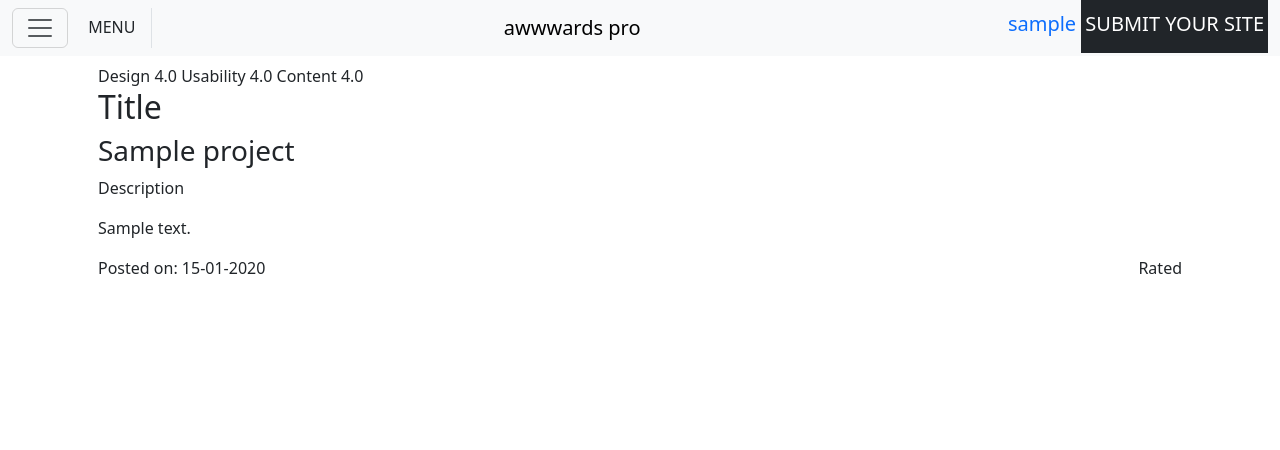
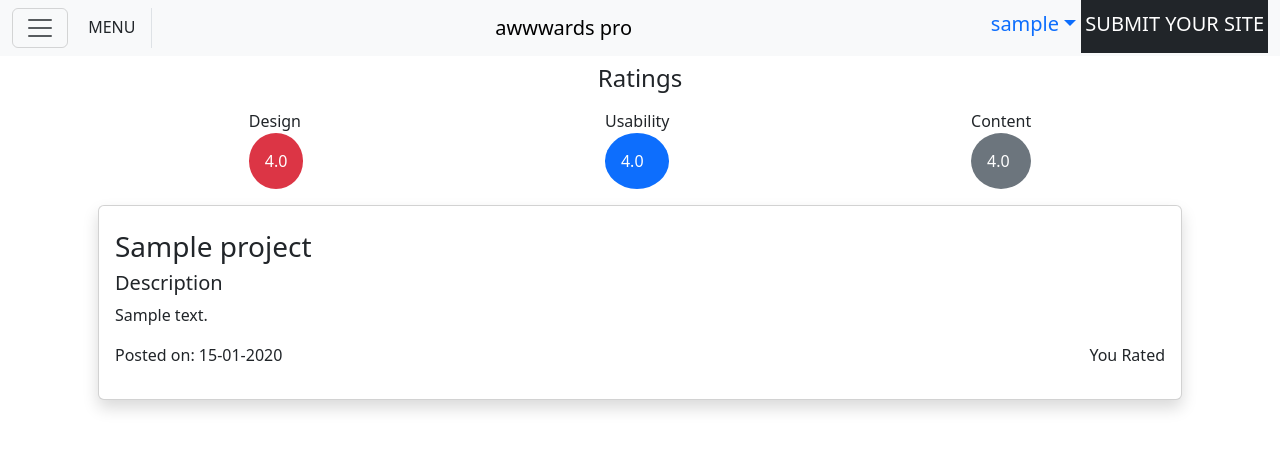
Before and after one commit to githaefrancis/awwwards-pro, a Django app: page /project/1 in a window 1280 px wide. Shown: the top 450 px of the page. Run offline with Django 4.2, Linux system fonts and the light colour scheme; a user stored in the database is signed in; tables that the repository leaves empty hold one stand-in row (values such as "Sample post"); some libraries are stand-ins or nearby versions.

Commit message:
style the ratings display

```diff
--- a/static/css/index.css
+++ b/static/css/index.css
@@ -2,3 +2,7 @@ header,header .container{
   min-height: 80vh;
   background: red;
 }
+
+.auth-main{
+  background:red
+}
--- a/templates/navbar.html
+++ b/templates/navbar.html
@@ -11,7 +11,19 @@
     <a class="navbar-brand" href="#">awwwards pro</a>
     <div class="actions">
       {% if user.is_authenticated %}
-      <h5 class="nav-item"><a href="" class="text-decoration-none">{{user.username}}</a>
+      <h5 class="nav-item">
+        <span class="nav-item dropdown">
+        <a href="" class="text-decoration-none dropdown-toggle" data-bs-toggle="dropdown">{{user.username}}</a>
+
+        <ul class="dropdown-menu" aria-labelledby="accountDropdown">
+          <li><a class="dropdown-item" href="#">Profile</a></li>
+
+          <li>
+            <hr class="dropdown-divider">
+          </li>
+          <li><a class="dropdown-item" href="#">Logout</a></li>
+        </ul>
+      </span>
       {% else %}
   <h5 class="nav-item"><a href="/accounts/login">REGISTER / LOG IN</a>
     {% endif %}
@@ -19,7 +31,7 @@
   </div>
     <div class="offcanvas offcanvas-start" tabindex="-1" id="offcanvasNavbar" aria-labelledby="offcanvasNavbarLabel">
       <div class="offcanvas-header">
-        <h5 class="offcanvas-title" id="offcanvasNavbarLabel">Offcanvas</h5>
+        <h5 class="offcanvas-title" id="offcanvasNavbarLabel">Awwwards pro</h5>
         <button type="button" class="btn-close text-reset" data-bs-dismiss="offcanvas" aria-label="Close"></button>
       </div>
       <div class="offcanvas-body">
@@ -28,7 +40,7 @@
             <a class="nav-link active" aria-current="page" href="#">Home</a>
           </li>
           <li class="nav-item">
-            <a class="nav-link" href="#">Link</a>
+            <a class="nav-link" href="#">All Projects</a>
           </li>
           <li class="nav-item dropdown">
             <a class="nav-link dropdown-toggle" href="#" id="offcanvasNavbarDropdown" role="button" data-bs-toggle="dropdown" aria-expanded="false">
--- a/templates/project.html
+++ b/templates/project.html
@@ -16,17 +16,20 @@
 
   <div class="card-body">
     {% if design_score %}
-    <div>
-      <span>Design {{design_score}}</span>
-      <span>Usability {{usability_score}}</span>
-      <span>Content {{content_score}}</span>
+    <h4 class="text-center">Ratings</h4>
+    <div class="d-flex justify-content-around my-3">
+      <span class="d-flex flex-column">Design <span class="rounded-circle bg-danger text-white p-3">{{design_score}}</span></span>
+      <span class="d-flex flex-column">Usability <span class="rounded-circle bg-primary text-white p-3">{{usability_score}}</span></span>
+      <span class="d-flex flex-column">Content <span class="rounded-circle bg-secondary text-white p-3">{{content_score}}</span></span>
+
 
     </div>
 
+
     {% endif %}
-    <h2>Title</h2>
+    <div class="card shadow p-3">
     <h3 class="my-2">{{project.title}}</h3>
-    <p>Description</p>
+    <h5>Description</h5>
     <p>{{project.description}}</p>
     <div class="d-flex justify-content-between"><p> Posted on: {{project.created_at |date:"d-m-Y"}}</p>
       {% if not has_rated %}
@@ -34,10 +37,11 @@
         Vote
       </button>
       {% else %}
-      Rated
+      You Rated
       {% endif %}
     </div>
 
+  </div>
   </div>
   </div>
 
--- a/templates/registration/base.html
+++ b/templates/registration/base.html
@@ -15,7 +15,7 @@
   <link rel="stylesheet" href="{% static 'css/index.css' %}">
   {% endblock %}
 </head>
-<body>
+<body class="auth-main">
   {% block content %}
 
   {% endblock %}
```
